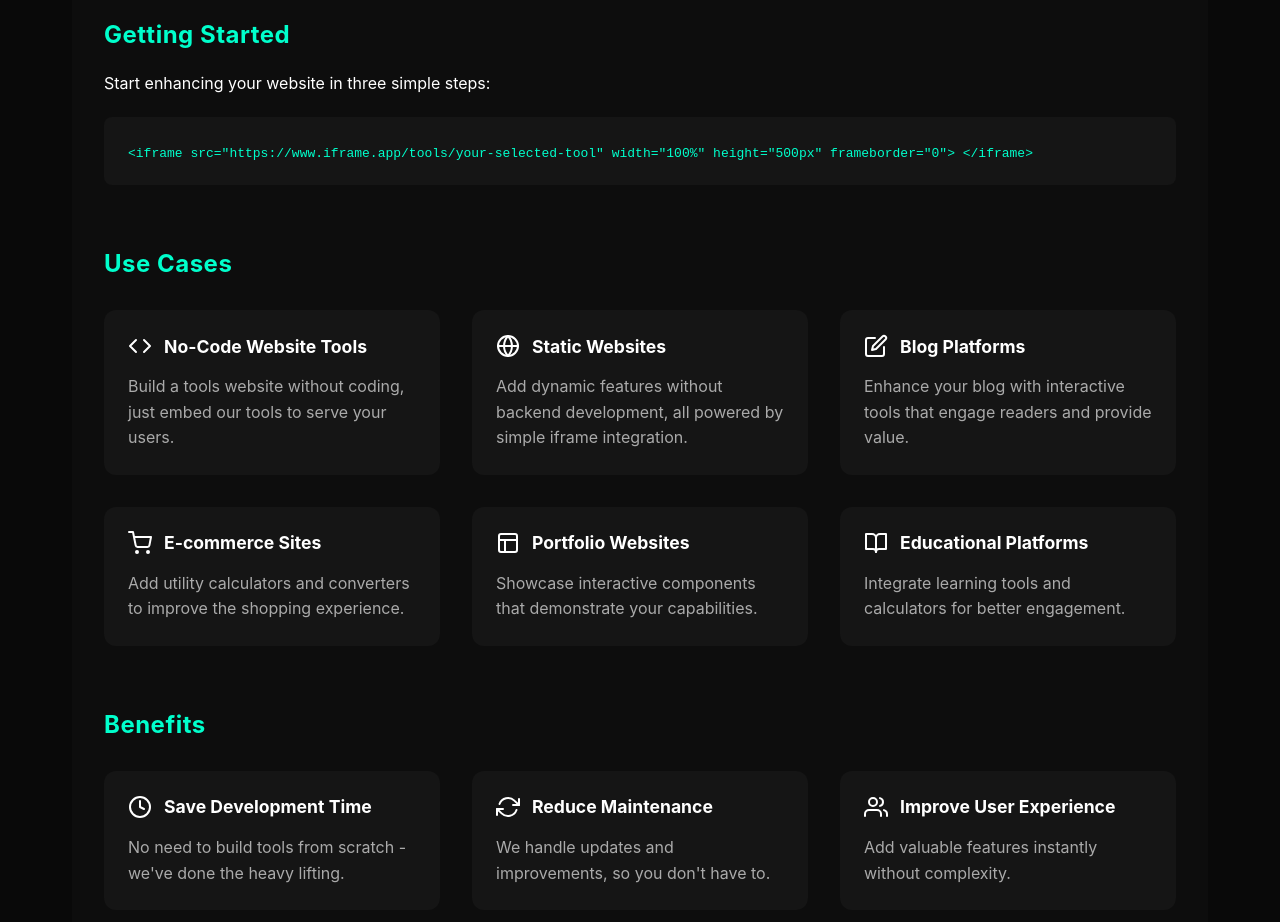
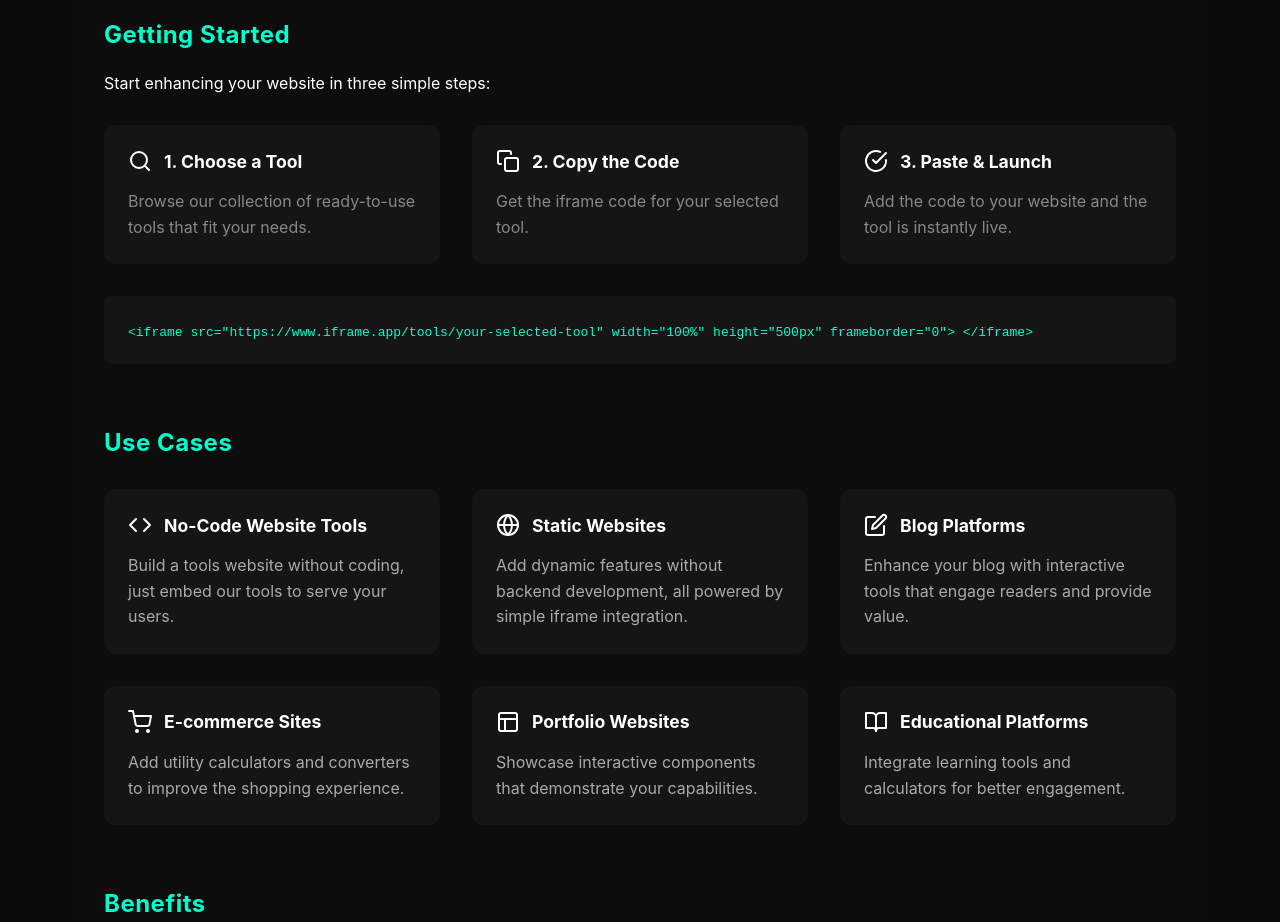
Before and after one commit to jkuiox/iframe.app, a plain HTML site: page index.html in a window 1280 px wide. Shown: the part 940-1862 px from the top of the page. Drawn offline with nearby package versions, Linux system fonts and the light colour scheme; animation ran at ten frames a second.

Commit message:
Complete the Getting Started steps

```diff
--- a/index.html
+++ b/index.html
@@ -13,7 +13,7 @@
     <link rel="apple-touch-icon" sizes="180x180" href="./icon/apple-touch-icon.png" />
     <link rel="icon" type="image/png" sizes="32x32" href="./icon/favicon-32x32.png" />
     <link rel="icon" type="image/png" sizes="16x16" href="./icon/favicon-16x16.png" />
-    <link rel="stylesheet" href="./style.css">
+    <link rel="stylesheet" href="./style.css?v=10282241">
 </head>
 <body>
     <canvas id="background-animation"></canvas>
@@ -49,19 +49,35 @@
         </div>
 
         <div class="details">
+
             <div class="section">
                 <h2>Getting Started</h2>
                 <p style="text-align: left;">Start enhancing your website in three simple steps:</p>
+                <div class="steps">
+                    <div class="step">
+                        <h3><i data-feather="search"></i> 1. Choose a Tool</h3>
+                        <p>Browse our collection of ready-to-use tools that fit your needs.</p>
+                    </div>
+                    <div class="step">
+                        <h3><i data-feather="copy"></i> 2. Copy the Code</h3>
+                        <p>Get the iframe code for your selected tool.</p>
+                    </div>
+                    <div class="step">
+                        <h3><i data-feather="check-circle"></i> 3. Paste & Launch</h3>
+                        <p>Add the code to your website and the tool is instantly live.</p>
+                    </div>
+                </div>
                 <div class="code-block">
                     <code>
-&lt;iframe src="https://www.iframe.app/tools/your-selected-tool"
-        width="100%"
-        height="500px"
-        frameborder="0"&gt;
-&lt;/iframe&gt;
+            &lt;iframe src="https://www.iframe.app/tools/your-selected-tool"
+                    width="100%"
+                    height="500px"
+                    frameborder="0"&gt;
+            &lt;/iframe&gt;
                     </code>
                 </div>
             </div>
+
 
             <div class="section">
                 <h2>Use Cases</h2>
--- a/style.css
+++ b/style.css
@@ -237,6 +237,39 @@ h2 {
    font-style: italic;
 }
 
+.steps {
+    display: grid;
+    grid-template-columns: repeat(auto-fit, minmax(250px, 1fr));
+    gap: 2rem;
+    margin: 2rem 0;
+}
+
+.step {
+    background: rgba(255, 255, 255, 0.03);
+    padding: 1.5rem;
+    border-radius: 12px;
+}
+
+.step h3 {
+    color: #fff;
+    margin-bottom: 1rem;
+    display: flex;
+    align-items: center;
+    gap: 0.75rem;
+    font-size: 1.1rem;
+}
+
+.step h3 i {
+    color: #00ffcc;
+    width: 20px;
+    height: 20px;
+    flex-shrink: 0;
+}
+
+.step p {
+    color: #888;
+    line-height: 1.6;
+}
 
 
 @media (max-width: 768px) {
```
